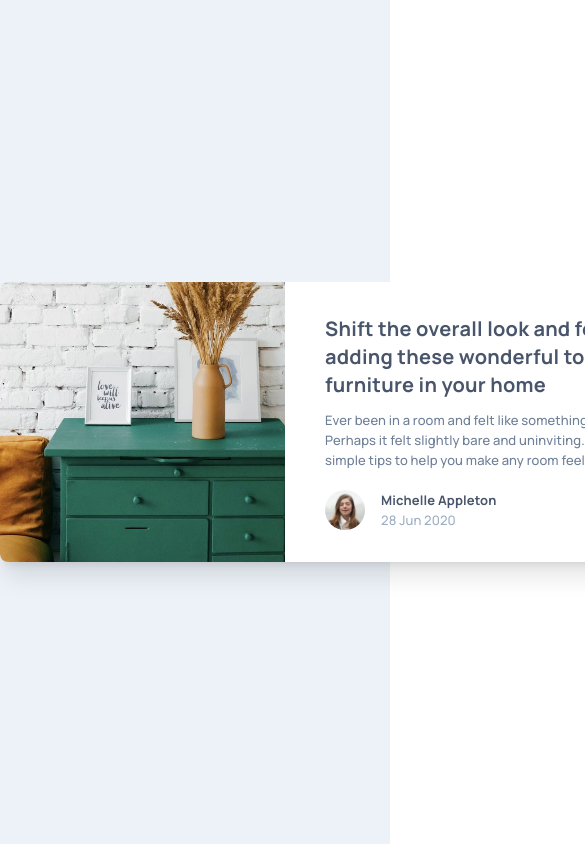
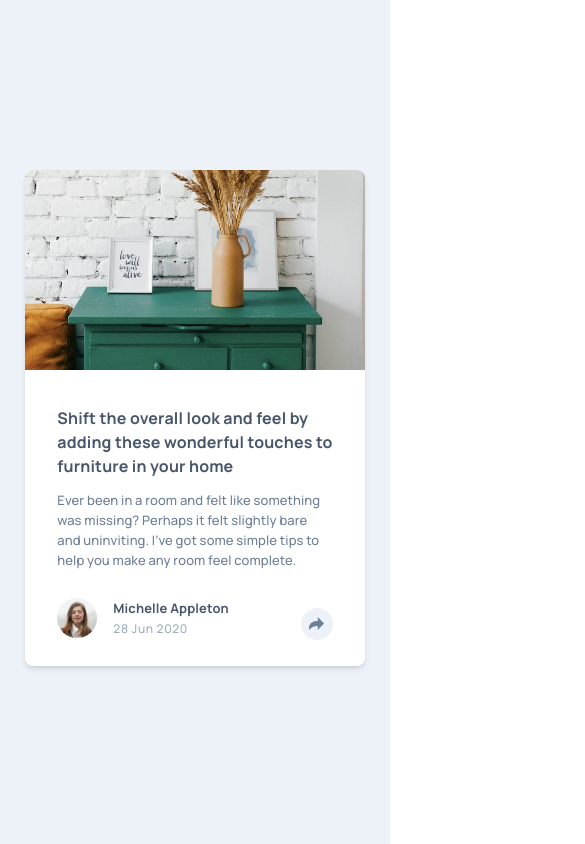
Before and after one commit to j-0-n-e-z/article-preview-component, a React (Vite) app: page / in a window 390 px wide. Shown: the top 844 px of the page, 585 px wide, since content can reach past the window. Built offline with nearby package versions, Linux system fonts and the light colour scheme.

Commit message:
add mobile

```diff
--- a/src/App.tsx
+++ b/src/App.tsx
@@ -3,46 +3,50 @@ import {SharePopup} from './SharePopup'
 export default function App() {
 	return (
 		<main className='w-full min-h-screen grid place-items-center bg-lightGrayishBlue'>
-			<article className='flex w-[730px] h-[280px] bg-white shadow-xl rounded-lg'>
-				<div className='w-[285px] h-full rounded-s-lg overflow-hidden'>
+			<article className='lg:mt-0 -mt-2 flex lg:flex-row flex-col lg:w-[730px] w-[87%] lg:h-[280px] bg-white lg:shadow-xl shadow-md rounded-lg'>
+				<div className='lg:w-[285px] lg:h-full h-[200px] lg:rounded-s-lg rounded-t-lg overflow-hidden'>
 					<img
-						className='w-full h-full object-cover object-left'
+						className='w-full h-full object-cover lg:object-left object-[0_-15px]'
 						src='./assets/images/drawers.jpg'
 						alt='drawers'
 					/>
 				</div>
-				<div className='font-[Manrope] py-[33px] px-10 flex-1 relative'>
-					<h2 className='text-xl tracking-[0.015rem] text-veryDarkGrayishBlue font-bold'>
+				<div className='font-[Manrope] lg:py-[33px] pt-9 pb-7 lg:px-10 px-8 flex-1 relative rounded-lg lg:overflow-visible overflow-hidden'>
+					<h2 className='lg:text-xl tracking-[0.01rem] text-veryDarkGrayishBlue font-bold'>
 						Shift the overall look and feel by adding these wonderful touches to
 						furniture in your home
 					</h2>
-					<p className='text-desaturatedDarkBlue text-[13px] mt-[11px] tracking-lightlyWide leading-[1.25rem]'>
+					<p className='text-desaturatedDarkBlue text-[13px] lg:mt-[11px] mt-[12px] tracking-lightlyWide leading-[1.25rem] mb-7'>
 						Ever been in a room and felt like something was missing? Perhaps it
 						felt slightly bare and uninviting. I’ve got some simple tips to help
 						you make any room feel complete.
 					</p>
-					<div className='flex items-center mt-5'>
-						<div className='rounded-full w-10 h-10 overflow-hidden'>
+					<div className='flex flex-row-reverse items-center lg:relative lg:mt-5 mt-3 h-10'>
+						<div className='group peer flex w-8 h-8 ml-auto items-center pt-3'>
+							<div className='z-10 peer mb-[1px] w-8 h-8 bg-lightGrayishBlue rounded-full grid place-items-center cursor-pointer group-hover:bg-desaturatedDarkBlue transition'>
+								<svg
+									className='fill-[#6E8098]  group-hover:fill-white transition'
+									xmlns='http://www.w3.org/2000/svg'
+									width='15'
+									height='13'
+								>
+									<path d='M15 6.495L8.766.014V3.88H7.441C3.33 3.88 0 7.039 0 10.936v2.049l.589-.612C2.59 10.294 5.422 9.11 8.39 9.11h.375v3.867L15 6.495z' />
+								</svg>
+							</div>
+							<SharePopup />
+						</div>
+						<div className='lg:peer-hover:flex peer-hover:hidden flex'>
+							<div className='rounded-full w-10 h-10 overflow-hidden '>
 								<img src='./assets/images/avatar-michelle.jpg' alt='michelle' />
 							</div>
 							<div className='flex flex-col ml-4 pt-[1px]'>
 								<h3 className='text-veryDarkGrayishBlue text-[13px] font-bold tracking-lightlyWide'>
 									Michelle Appleton
 								</h3>
-							<span className='text-grayishBlue text-[13px] tracking-lightlyWide'>
+								<span className='text-grayishBlue text-[12px] tracking-wider lg:mt-0 mt-[2px]'>
 									28 Jun 2020
 								</span>
 							</div>
-						<div className='group relative mb-[1px] ml-auto w-8 h-8 bg-lightGrayishBlue rounded-full grid place-items-center cursor-pointer hover:bg-desaturatedDarkBlue transition'>
-							<svg
-								className='fill-[#6E8098] group-hover:fill-white transition'
-								xmlns='http://www.w3.org/2000/svg'
-								width='15'
-								height='13'
-							>
-								<path d='M15 6.495L8.766.014V3.88H7.441C3.33 3.88 0 7.039 0 10.936v2.049l.589-.612C2.59 10.294 5.422 9.11 8.39 9.11h.375v3.867L15 6.495z' />
-							</svg>
-							<SharePopup />
 						</div>
 					</div>
 				</div>
--- a/src/SharePopup.tsx
+++ b/src/SharePopup.tsx
@@ -7,8 +7,8 @@ import {
 
 export const SharePopup = () => {
 	return (
-		<div className='cursor-auto hidden group-hover:block absolute bottom-[20px] h-24'>
-			<div className='flex px-[38px] items-center relative w-[250px] h-[55px] bg-veryDarkGrayishBlue rounded-xl text-lightGrayishBlue'>
+		<div className='cursor-auto hidden hover:block peer-hover:block absolute lg:bottom-[30px] lg:w-[250px] w-full bottom-0 left-0 lg:left-auto lg:-right-[108px] lg:h-[88px]'>
+			<div className='flex lg:px-[38px] px-8 items-center relative lg:w-[250px] w-full lg:h-[55px] h-20 bg-veryDarkGrayishBlue lg:rounded-xl text-lightGrayishBlue'>
 				<span className='text-grayishBlue tracking-[.3rem] uppercase text-[13px] pt-1'>
 					share
 				</span>
@@ -23,7 +23,7 @@ export const SharePopup = () => {
 					</div>
 					<a href='#'>
 						<FontAwesomeIcon
-							className='hover:text-white transition text-[20px]'
+							className='hover:text-white transition text-[20px] mt-1'
 							icon={faTwitter}
 						/>
 					</a>
@@ -34,7 +34,7 @@ export const SharePopup = () => {
 						/>
 					</a>
 				</div>
-				<div className='absolute -bottom-[12px] left-[50%] -translate-x-[50%] w-0 h-0 border-t-veryDarkGrayishBlue border-[12px] border-b-0 border-l-transparent border-r-transparent '></div>
+				<div className='lg:block hidden absolute -bottom-[12px] left-[50%] -translate-x-[50%] w-0 h-0 border-t-veryDarkGrayishBlue border-[12px] border-b-0 border-l-transparent border-r-transparent '></div>
 			</div>
 		</div>
 	)
```
Lines whose indentation alone changed are shown as unchanged.
